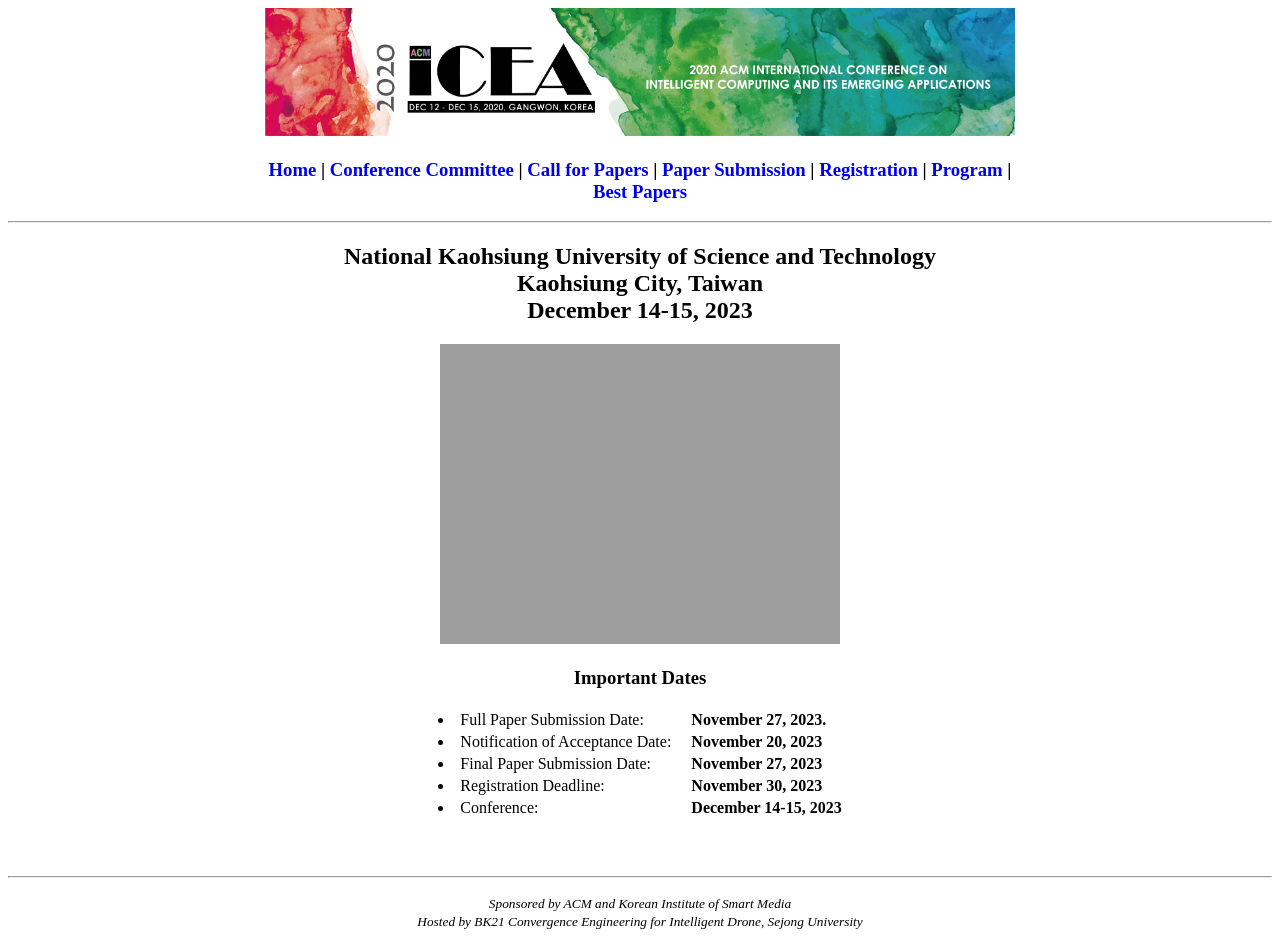
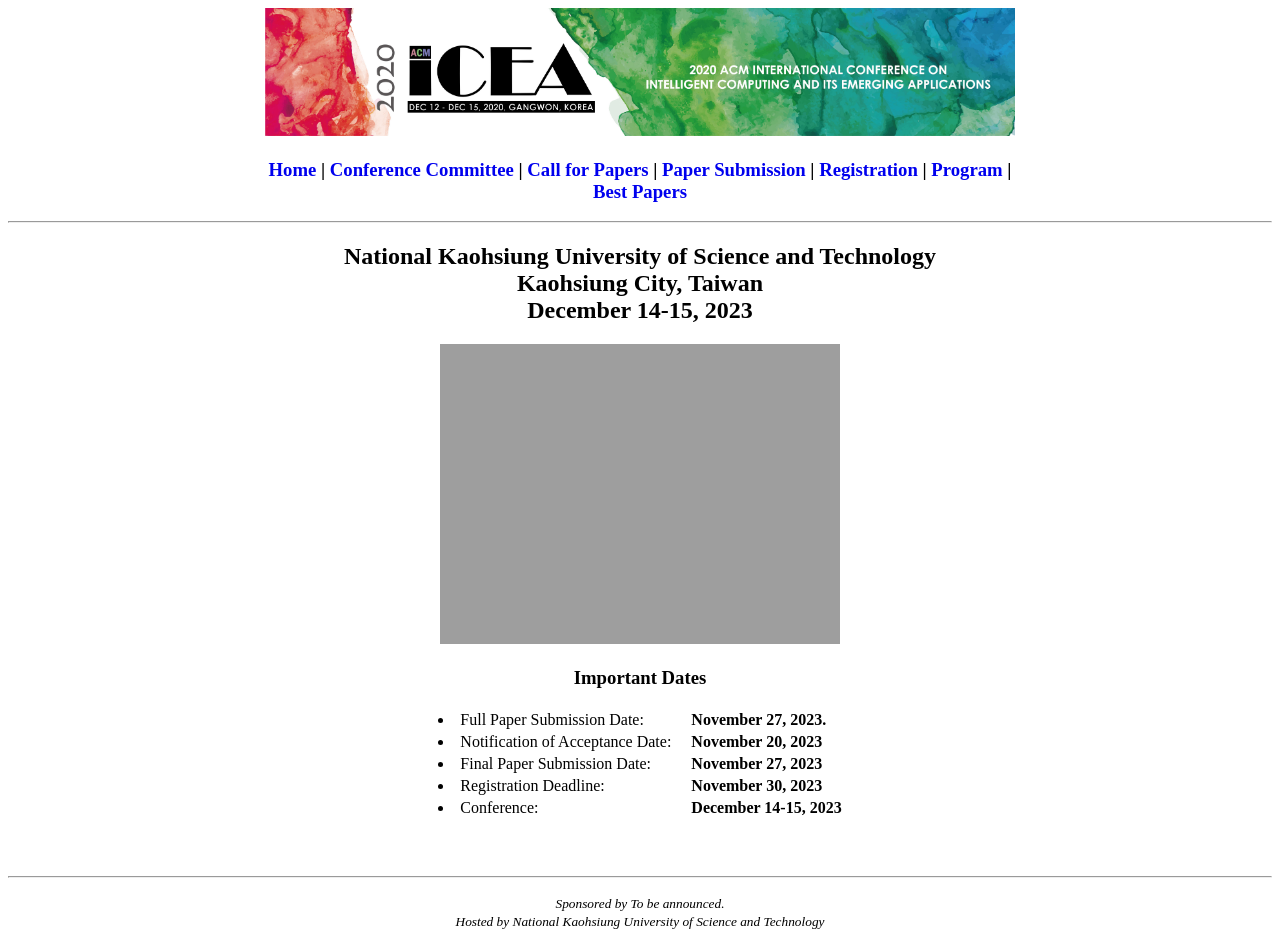
Before and after one commit to icea-conf/2023, a Jekyll site: the page built from index.html, in a window 1280 px wide. Built offline with Jekyll 4.4.1, drawn with Linux system fonts in a browser that asks for light colours; the list of posts is cut into pages by our own code.

Commit message:
Update default.html

```diff
--- a/_layouts/default.html
+++ b/_layouts/default.html
@@ -33,8 +33,8 @@
 <hr>
     <p style="text-align:center">
         <small>
-            <i>Sponsored by ACM and Korean Institute of Smart Media</i><br>
-            <i>Hosted by BK21 Convergence Engineering for Intelligent Drone, Sejong University</i>
+            <i>Sponsored by To be announced.</i><br>
+            <i>Hosted by National Kaohsiung University of Science and Technology</i>
         </small>
     </p>
 </body>
```
